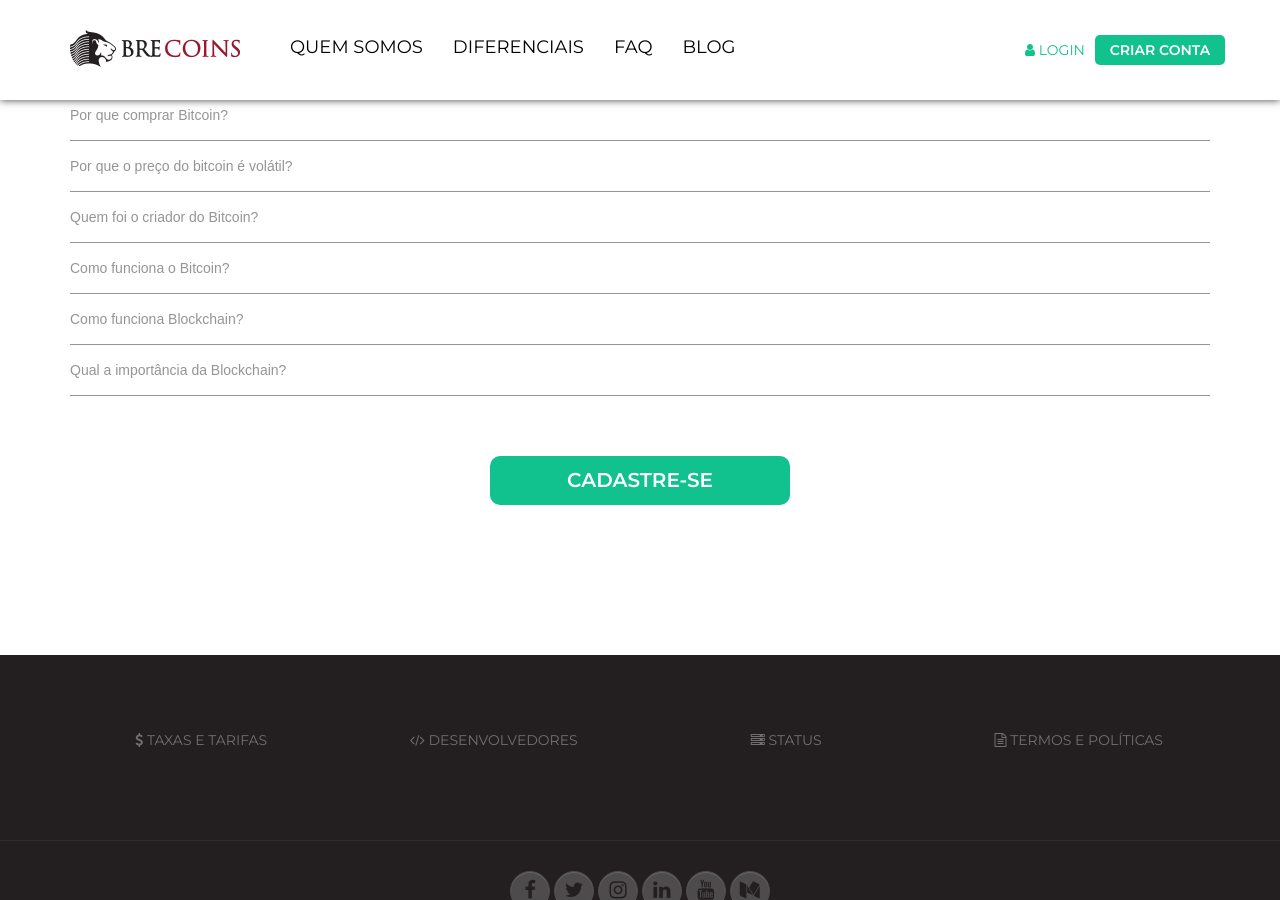
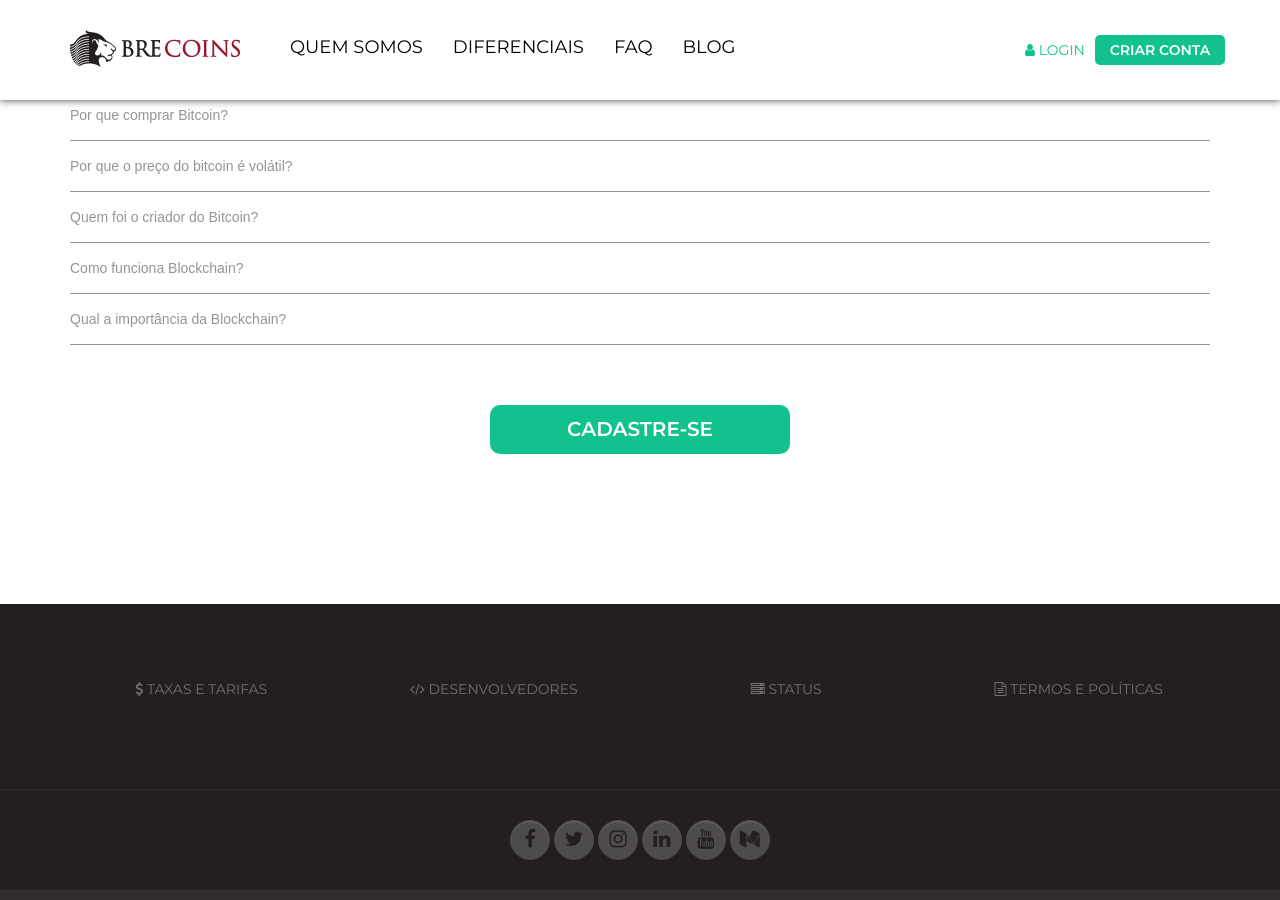
Before and after one commit to digitalbre/brecoins.github.io, a Jekyll site: the page built from faq.md, in a window 1280 px wide and 900 px high, scrolled down 1846 px. Built offline with Jekyll 4.4.1, drawn with Linux system fonts in a browser that asks for light colours; nearby versions of some CDN libraries; some web fonts are replaced; a script that is not in the unit is left out.

Commit message:
Update faq.md

```diff
--- a/faq.md
+++ b/faq.md
@@ -62,6 +62,5 @@ DIVERSOS
 *   [Por que comprar Bitcoin?](/faq/porque-comprar-bitcoin.html "Por que comprar Bitcoin?"){:.cinza}
 *   [Por que o preço do bitcoin é volátil?](/faq/porque-o-preco-do-bitcoin-e-volatil.html "Por que o preço do bitcoin é volátil?"){:.cinza}
 *   [Quem foi o criador do Bitcoin?](/faq/quem-foi-o-criador-do-bitcoin.html "Quem foi o criador do Bitcoin?"){:.cinza}
-*   [Como funciona o Bitcoin?](/faq/como-funciona-o-bitcoin.html "Como funciona o Bitcoin?"){:.cinza}
 *   [Como funciona Blockchain?](/faq/como-funciona-o-blockchain.html "Como funciona Blockchain?"){:.cinza}
 *   [Qual a importância da Blockchain?](/faq/qual-a-importancia-do-blockchain.html "Qual a importância da Blockchain?"){:.cinza}
```
